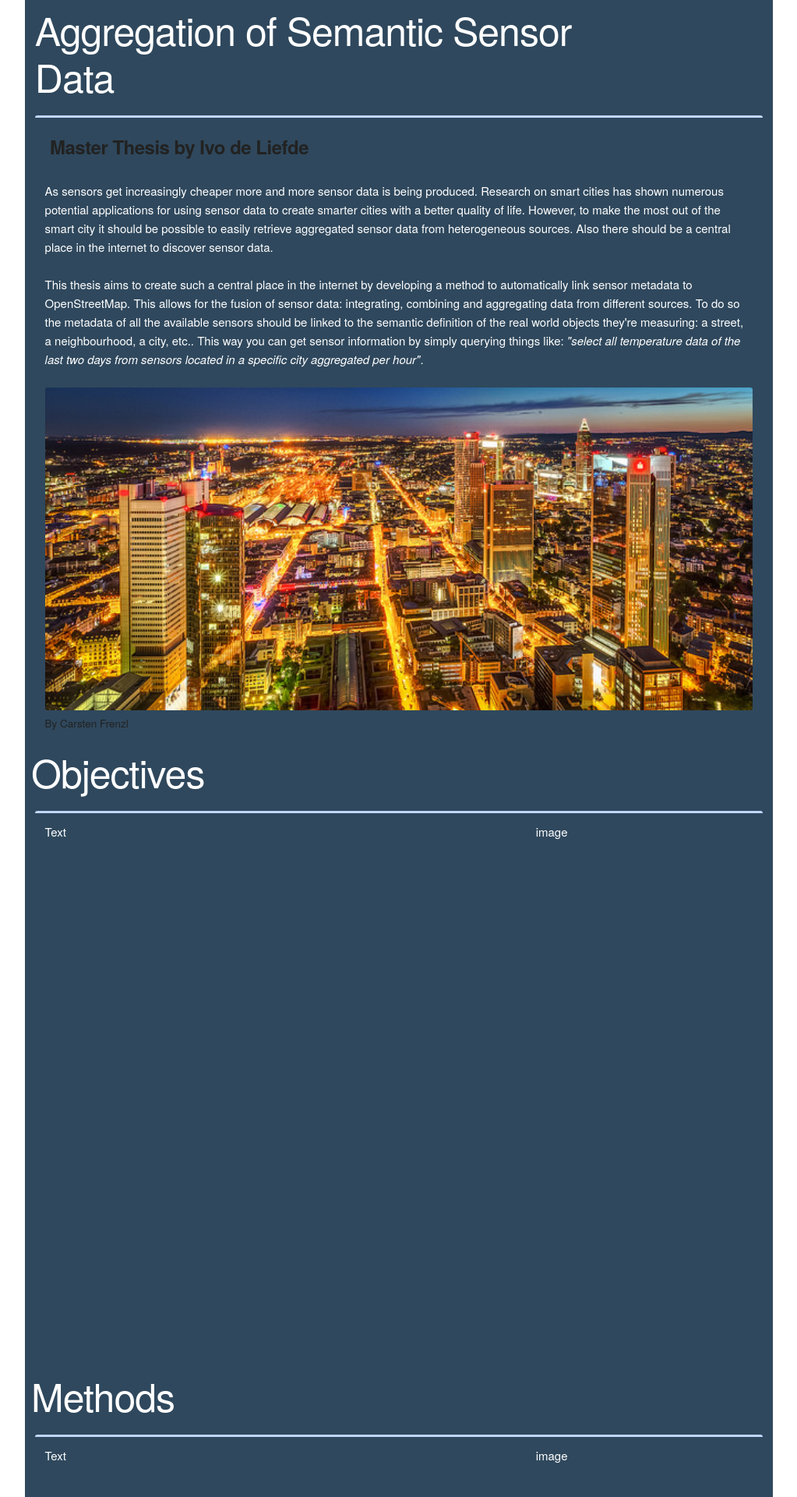
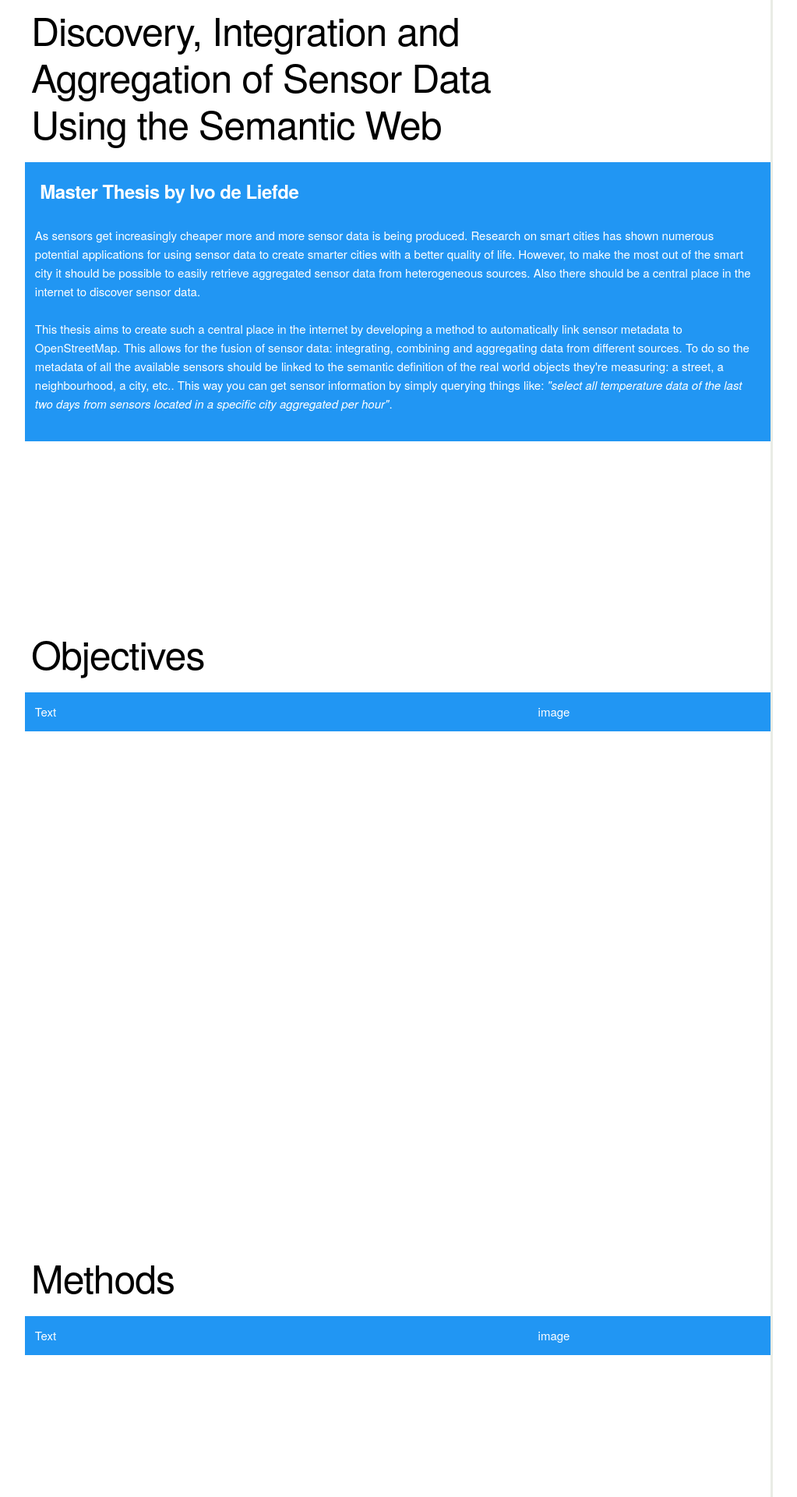
Before and after one commit to ivodeliefde/Flask-Skeleton-Backbone, a Flask app: page / in a window 1280 px wide. Shown: the top 1920 px of the page at 78% size, without its empty margins (128-1151 px from the left). Run offline with Flask 2, Linux system fonts and the light colour scheme; some web fonts are replaced.

Commit message:
changed styling

```diff
--- a/static/css/custom.css
+++ b/static/css/custom.css
@@ -3,14 +3,19 @@ html, body {
     height: 100vh;
     padding: 0;
     margin: 0;
-    /*background-color: #C2D6FF;*/
+    color: white;
+    /*background-color: #e3e3e3;*/
 }
 
 #menuHeader, .header {
-    margin-left: -1vw;
-    margin-right: -1vw;
+    /*margin-left: -1vw;
+    margin-right: -1vw;*/
     padding: 1vh;
     padding-bottom: 0;
+    /*background-color: #1967D2;*/
+    background-color: white;
+    /*border-left: solid #212121;*/
+
 }
 
 #menuContainer, .goHome {
@@ -20,29 +25,35 @@ html, body {
 
 #menu {
     border: none;
-    background-color: #F6F9FB;
+    background-color: #e9ece5;
     /*max-width: 20vw;*/
+}
+
+
+
+h1 {
+    color: black;
 }
 
 h5 {
     /*background-color: #C2D6FF;*/
-    color: #222222;
+    /*color: #222222;*/
     padding: 0.5vw;
     font-weight: bold;
 }
 
-.caption {
+/*.caption {
     font-size: 90%;
     color: #222222;
 }
 
 .caption a {
     color: #222222;
-}
+}*/
 
-.goHome {
-    color: white;
-}
+/*.goHome {
+    color: #e9ece5;
+}*/
 
 button {
     width: 100%;
@@ -53,21 +64,24 @@ button {
 }
 
 .container {
-    background-color: #2F485D;
-    color: white;
+    /*background-color: white;*/
+
     min-height: 100vh;
-    padding-left: 1vw;
-    padding-right: 1vw;
+    /*padding-left: 1vw;
+    padding-right: 1vw;*/
+    border-right: solid #e9ece5;
 }
 
 .content {
-    border-top: solid #C2D6FF;
+
     padding: 1vw;
-    border-radius: 0.2em;
+    /*border-radius: 0.2em;*/
+    background-color: #2196F3;
+
 }
 
 a, a:hover {
-    color: white;
+    color: #212121;
     text-decoration: none;
 }
 
@@ -76,6 +90,11 @@ img {
     max-width: 100%;
     border-radius: 0.2em;
 }
+
+#profilePhoto {
+    width: 50%;
+}
+
 
 @media (min-width: 550px) {
 	#homeButton {
@@ -98,12 +117,9 @@ img {
         padding-right: 2vw;
     }
 
-    #profilePhoto {
-        width: 50%;
-    }
 
     #menu, .goHome, .homeButton {
-        background-color: black;
+        /*background-color: black;*/
         visibility: hidden;
         position: fixed;
         padding: 0;
--- a/templates/Index.html
+++ b/templates/Index.html
@@ -5,7 +5,7 @@
 <!-- Basic Page Needs
 –––––––––––––––––––––––––––––––––––––––––––––––––– -->
 <meta charset="utf-8">
-<title>Title</title>
+<title>Thesis</title>
 <meta name="description" content="Thesis by Ivo de Liefde at Geomatics TU Delft."> <meta name="author" content="Ivo de Liefde">
 
 <!-- Mobile Specific Metas
@@ -42,9 +42,9 @@
 <!-- Primary Page Layout
 –––––––––––––––––––––––––––––––––––––––––––––––––– -->
 <div id="page_1" class="container">
-    <div class='row' style="padding-top: 1vh;">
+    <div class='row header' style="padding-top: 1vh;">
         <div class='nine columns'>
-            <h1>Aggregation of Semantic Sensor Data</h1>
+            <h1>Discovery, Integration and Aggregation of Sensor Data Using the Semantic Web</h1>
         </div>
         <div id="menuContainer" class='three columns'>
             <select id="menu" class="u-full-width">
@@ -63,8 +63,8 @@
             This thesis aims to create such a central place in the internet by developing a method to automatically link sensor metadata to OpenStreetMap. This allows for the fusion of sensor data: integrating, combining and aggregating data from different sources. To do so the metadata of all the available sensors should be linked to the semantic definition of the real world objects they're measuring: a street, a neighbourhood, a city, etc.. This way you can get sensor information by simply querying things like: <em>"select all temperature data of the last two days from sensors located in a specific city aggregated per hour"</em>.
             <br>
             <br>
-            <img src="{{ url_for('static', filename='img/frankfurt.jpg') }}">
-            <div class="caption">By <a href="https://www.flickr.com/photos/cfaobam/" target="__blank">Carsten Frenzl</a></div>
+            <!-- <img src="{{ url_for('static', filename='img/frankfurt.jpg') }}">
+            <div class="caption">By <a href="https://www.flickr.com/photos/cfaobam/" target="__blank">Carsten Frenzl</a></div> -->
         </div>
     </div>
 </div>
@@ -126,7 +126,7 @@
     </div>
 </div>
 <div id="page_5" class="container">
-    <div class='row'>
+    <div class='row header'>
         <div class='ten columns'>
             <h1>Contact</h1>
         </div>
@@ -135,11 +135,11 @@
         </div>
     </div>
     <div class="row content">
-        <div class="two columns">
+        <div class="four columns">
             <img src="{{ url_for('static', filename='img/Ivo.jpg') }}" id="profilePhoto">
         </div>
-        <a href="https://nl.linkedin.com/pub/ivo-de-liefde/29/609/282" target="_blank" class="ten columns">
-            <div style="padding-top:1vh">
+
+        <div class="eight columns" style="padding-top:1vh">
             <h5> Ivo de Liefde</h5>
             <ul>
                 <li>Student MSC. Geomatics for the Built Environment</li>
@@ -147,7 +147,7 @@
                 <li>Email: i.deliefde@student.tudelft.nl</li>
             </ul>
         </div>
-        </a>
+
     </div>
 </div>
 
```
Lines whose indentation alone changed are shown as unchanged.
